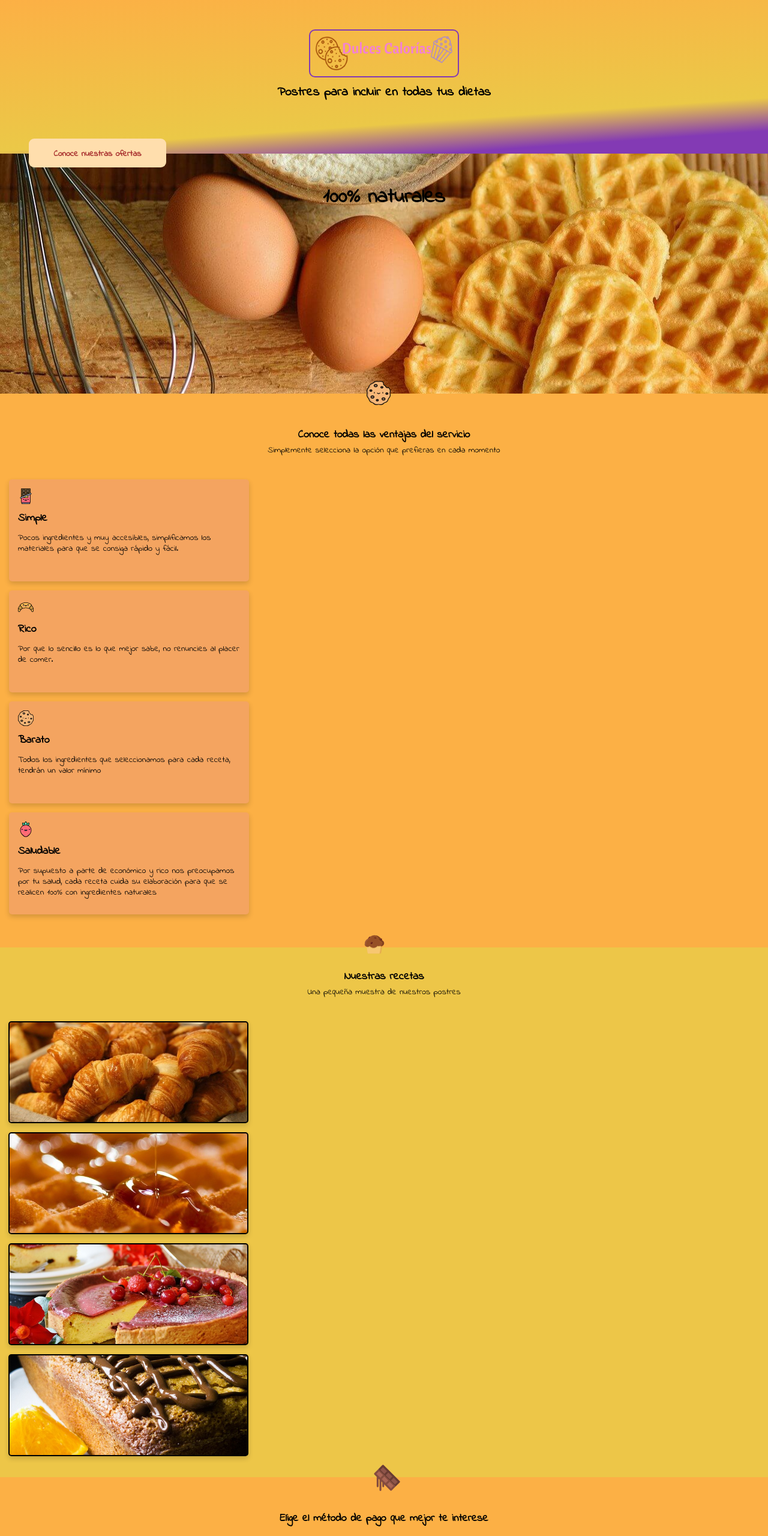
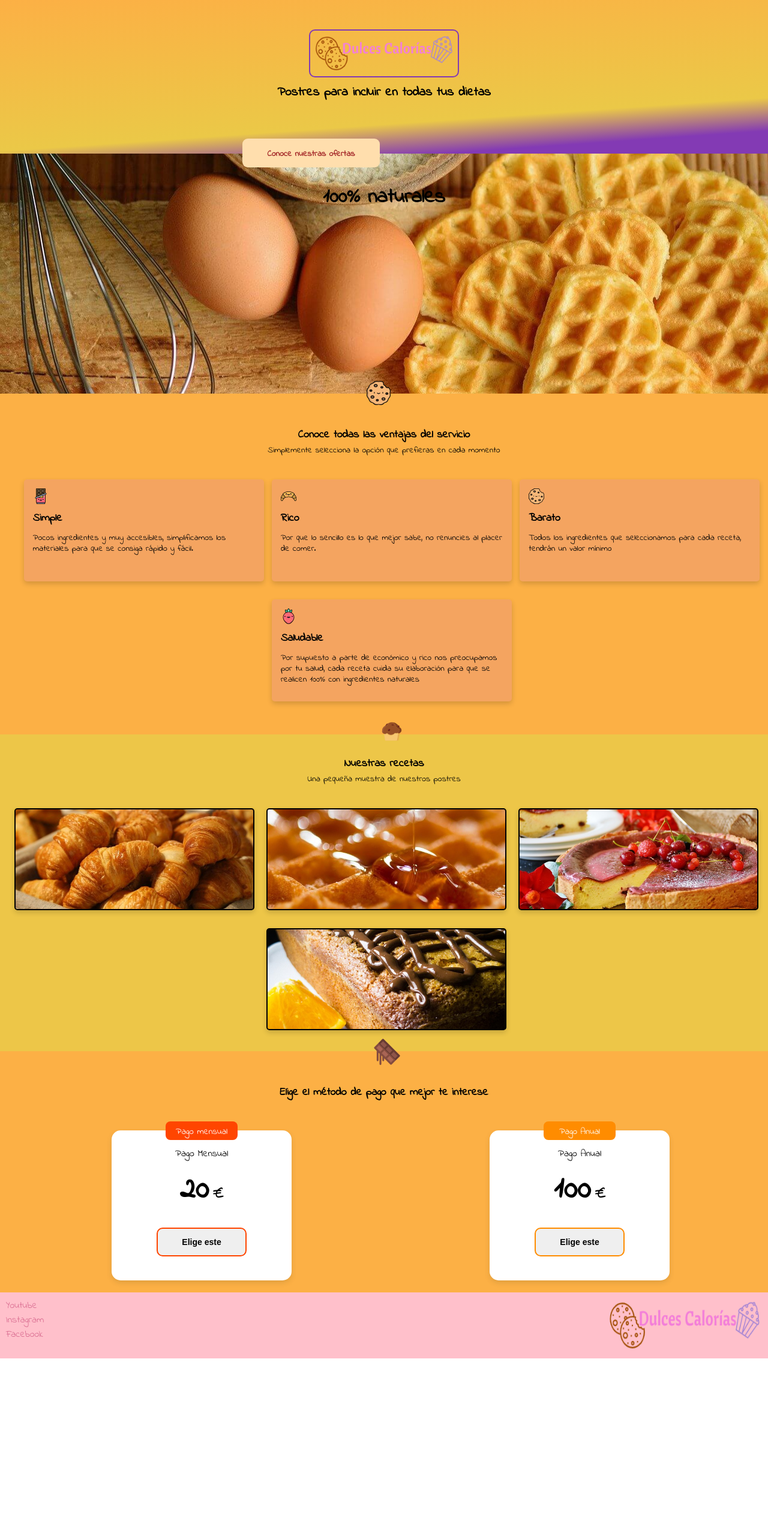
Before and after one commit to Ivanhtz/dulcesCalorias, a plain HTML site: page index.html in a window 1280 px wide. Shown: the top 2560 px of the page at 60% size. After the commit the page ends 2264 px from the top, so only its background shows below. Drawn offline with Linux system fonts and the light colour scheme; files whose address does not match are found by name.

Commit message:
fin proyecto

```diff
--- /dev/null
+++ b/css/laptop.css
@@ -0,0 +1,36 @@
+.header-container--title a {
+    left: 404px;
+}
+
+.seccion-info--cards
+{
+    display: flex;
+    justify-content: space-around;
+    flex-wrap: wrap;
+    left: 13px;
+}
+
+.seccion-recetas--logo {
+    left: calc(50% - 20px);
+}
+
+.recetas
+{
+    display: flex;
+    flex-wrap: wrap;
+    justify-content: space-around;
+    left: 4px;
+}
+
+.pago-target--container
+{
+    display: flex;
+    flex-wrap: wrap;
+    justify-content: space-around;
+
+}
+
+.target
+{
+    left: 11px;
+}
--- /dev/null
+++ b/css/mobileL.css
@@ -0,0 +1,25 @@
+.header-container--title a
+{
+    left: 92px;
+}
+
+.seccion-info--cards
+{
+    display: flex;
+    flex-wrap: wrap;
+    justify-content: space-around;
+}
+
+.recetas
+{
+    display: flex;
+    flex-wrap: wrap;
+    justify-content: space-around;
+}
+
+.pago-target--container
+{
+    display: flex;
+    flex-wrap: wrap;
+    justify-content: space-around;
+}
--- /dev/null
+++ b/css/mobileM.css
@@ -0,0 +1,31 @@
+.header-container--title a {
+    position: absolute;
+    display: block;
+    width: 229px;
+    height: 48px;
+    padding: 15px;
+    background-color: navajowhite;
+    top: 231px;
+    left: 70px;
+    border-radius: 9px;
+    text-decoration: none;
+    border: none;
+    font-size: 1.4rem;
+    color: brown;
+    font-weight: bold;
+}
+
+seccion-info--cards {
+
+    padding: 20px 36px;
+}
+
+.seccion-recetas--logo {
+    position: absolute;
+    width: 40px;
+    height: 40px;
+    background-image: url(../assets/logo/cake_122732.svg);
+    background-repeat: no-repeat;
+    bottom: -36px;
+    left: calc(50% - 21px);
+}
--- /dev/null
+++ b/css/tablet.css
@@ -0,0 +1,40 @@
+.header-container--title a {
+    left: 256px;
+}
+
+.seccion-info--cards
+{
+    display: flex;
+    flex-wrap: wrap;
+    justify-content: space-around;
+    left: 10px;
+}
+
+.seccion-recetas--logo
+{
+    left: calc(50% - 28px);
+}
+
+.recetas
+{
+    display: flex;
+    flex-wrap: wrap;
+    justify-content: space-around;
+    left: 10px;
+}
+
+.pago-target--container
+{
+    display: flex;
+}
+
+.target
+{
+    left: 15px;
+}
+
+.logo {
+    padding: 10px;
+    width: 278px;
+    height: 110px;
+}
--- a/index.html
+++ b/index.html
@@ -7,6 +7,10 @@
     <meta name="robots" content="index, follow">
     <link rel="shortcut icon" href="./assets/logo/LogoMakr-695mPj.png" type="image/x-icon">
     <link rel="stylesheet" href="./css/styles.css">
+    <link rel="stylesheet" href="./css/mobileM.css" media="(min-width: 375px)">
+    <link rel="stylesheet" href="./css/mobileL.css" media="(min-width: 425px)">
+    <link rel="stylesheet" href="./css/tablet.css" media="(min-width: 768px)">
+    <link rel="stylesheet" href="./css/laptop.css" media="(min-width: 1024px)">
     <title>Dulces Calorías</title>
     <link rel="preconnect" href="https://fonts.gstatic.com">
     <link href="https://fonts.googleapis.com/css2?family=Indie+Flower&display=swap" rel="stylesheet">
```
